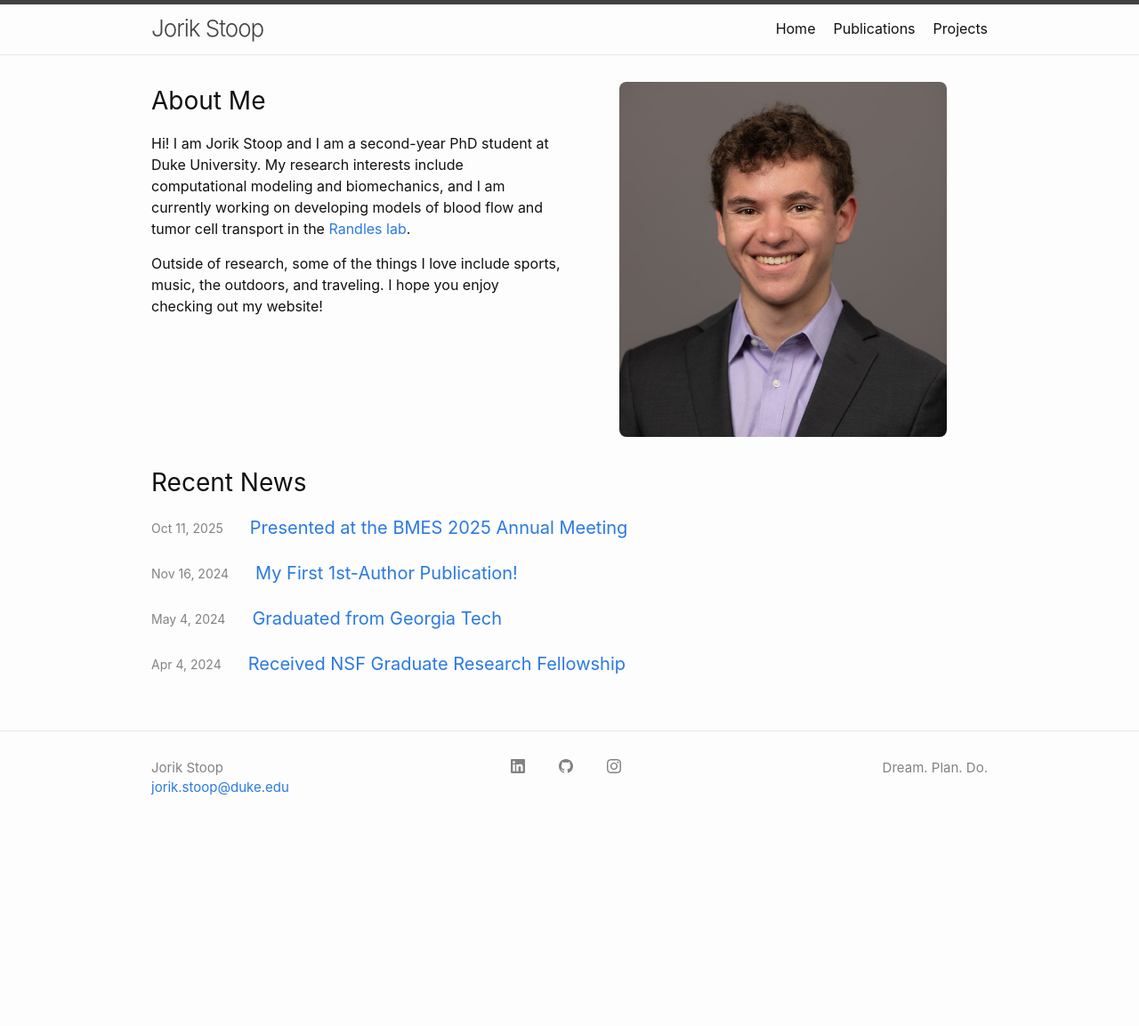
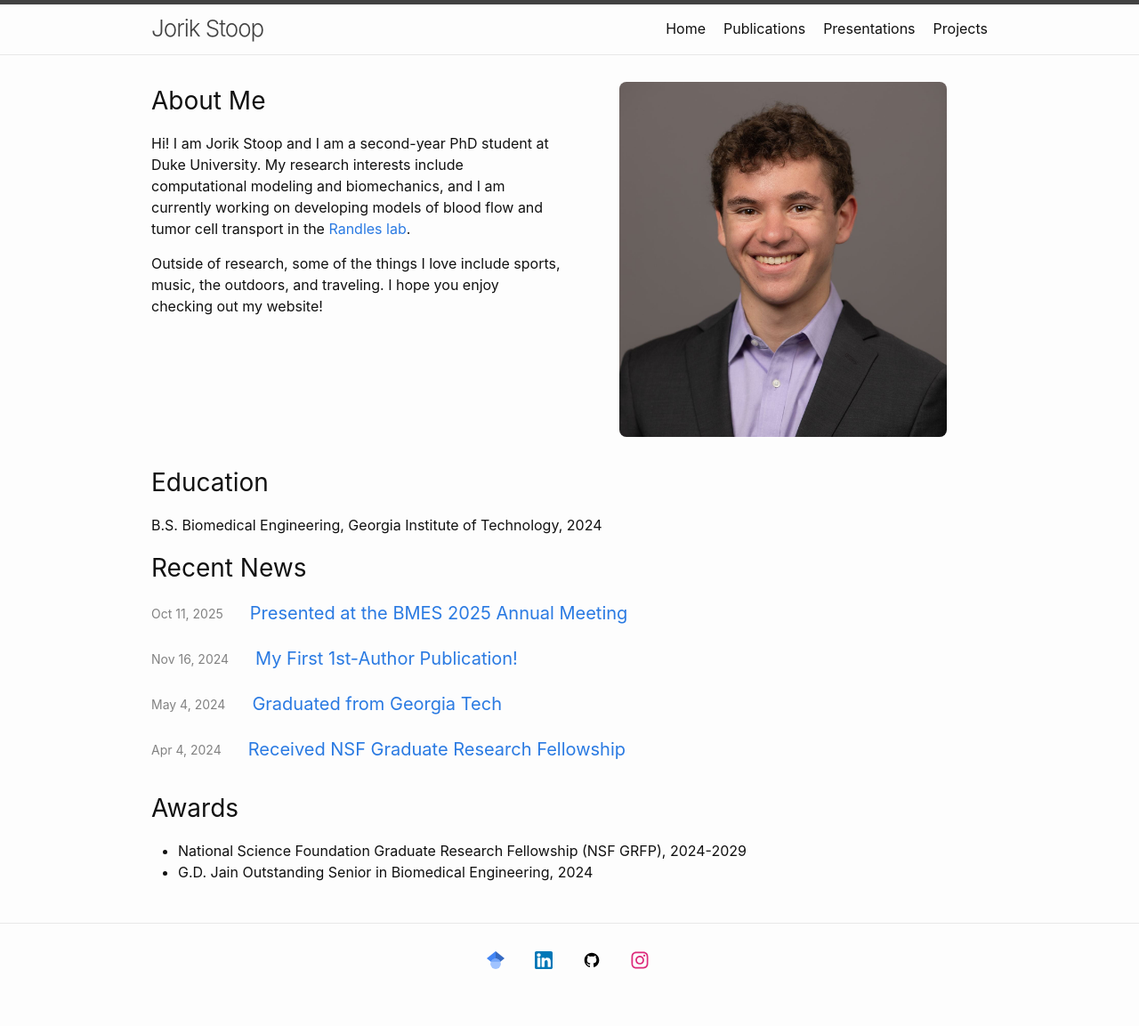
Before and after one commit to jorikstoop/jorikstoop.github.io, a Jekyll site: the page built from index.html, in a window 1280 px wide. Shown: the whole page at 89% size. Built offline with Jekyll 4.4.1, drawn with Linux system fonts in a browser that asks for light colours; before the commit the page ends 957 px from its top, so only the background shows below that.

Commit message:
website updates
1. added separate publications and presentations tabs
2. added education and awards info to home page
3. updated the footer to include google scholar icon

```diff
--- a/_config.yml
+++ b/_config.yml
@@ -22,16 +22,18 @@ title: Jorik Stoop
 header_pages:
   - home.md
   - publications.md
+  - presentations.md
   - projects.md
 
 #Footer
 email: jorik.stoop@duke.edu
 description: >- # this means to ignore newlines until "baseurl:"
-  Dream. Plan. Do.
+
 baseurl: "" # the subpath of your site, e.g. /blog
 url: http://jorikstoop.com # the base hostname & protocol for your site, e.g. http://example.com
 
 #Socials
+googlescholar_username: jorikstoop
 github_username:  jorikstoop
 linkedin_username: jorik-stoop
 instagram_username: jorikstoop
--- a/_includes/icon-github.html
+++ /dev/null
@@ -1 +0,0 @@
-<a href="https://github.com/{{ include.username }}"><span class="icon icon--github">{% include icon-github.svg %}</span><span class="username">{{ include.username }}</span></a>
--- a/_includes/icon-twitter.html
+++ /dev/null
@@ -1 +0,0 @@
-<a href="https://twitter.com/{{ include.username }}"><span class="icon icon--twitter">{% include icon-twitter.svg %}</span><span class="username">{{ include.username }}</span></a>
--- a/_includes/social.html
+++ b/_includes/social.html
@@ -1,4 +1,49 @@
 <ul class="social-media-list">
+
+  {%- if site.googlescholar_username -%}
+  <li>
+    <a href="https://scholar.google.com/citations?user=Ea4eBuQAAAAJ&hl=en" target="_blank"
+      rel="noopener noreferrer">
+      <svg class="svg-icon">
+        {% include icon-googlescholar.svg %}
+      </svg>
+    </a>
+  </li>{%- endif -%}
+
+  {%- if site.linkedin_username -%}
+  <li>
+    <a href="https://www.linkedin.com/in/{{ site.linkedin_username| cgi_escape | escape }}" target="_blank"
+      rel="noopener noreferrer">
+      <svg class="svg-icon">
+        {% include icon-linkedin.svg %}
+        <!-- <use xlink:href="{{ '/assets/minima-social-icons.svg#linkedin' | relative_url }}"></use> -->
+      </svg>
+    </a>
+  </li>{%- endif -%}
+
+  {%- if site.github_username -%}
+  <li>
+    <a href="https://github.com/{{ site.github_username| cgi_escape | escape }}" target="_blank"
+      rel="noopener noreferrer">
+      <svg class="svg-icon">
+        {% include icon-github.svg %}
+        <!-- <use xlink:href="{{ '/assets/minima-social-icons.svg#github' | relative_url }}"></use> -->
+      </svg>
+    </a>
+  </li>{%- endif -%}
+
+  {%- if site.instagram_username -%}
+  <li>
+    <a href="https://instagram.com/{{ site.instagram_username| cgi_escape | escape }}" target="_blank"
+      rel="noopener noreferrer">
+      <svg class="svg-icon">
+        {% include icon-instagram.svg %}
+        <!-- <use xlink:href="{{ '/assets/minima-social-icons.svg#instagram' | relative_url }}"></use> -->
+      </svg>
+    </a>
+  </li>{%- endif -%}
+
+  <!-- ACCOUNTS I DON'T HAVE: -->
   {%- if site.dribbble_username -%}
   <li>
     <a href="https://dribbble.com/{{ site.dribbble_username| cgi_escape | escape }}">
@@ -26,39 +71,6 @@
         <use xlink:href="{{ '/assets/minima-social-icons.svg#flickr' | relative_url }}"></use>
       </svg>
       <span class="username">{{ site.flickr_username| escape }}</span>
-    </a>
-  </li>{%- endif -%}
-
-  {%- if site.linkedin_username -%}
-  <li>
-    <a href="https://www.linkedin.com/in/{{ site.linkedin_username| cgi_escape | escape }}" target="_blank"
-      rel="noopener noreferrer">
-      <svg class="svg-icon">
-        <use xlink:href="{{ '/assets/minima-social-icons.svg#linkedin' | relative_url }}"></use>
-      </svg>
-      <!-- <span class="username">{{ site.linkedin_username| escape }}</span> -->
-    </a>
-  </li>{%- endif -%}
-
-  {%- if site.github_username -%}
-  <li>
-    <a href="https://github.com/{{ site.github_username| cgi_escape | escape }}" target="_blank"
-      rel="noopener noreferrer">
-      <svg class="svg-icon">
-        <use xlink:href="{{ '/assets/minima-social-icons.svg#github' | relative_url }}"></use>
-      </svg>
-      <!-- <span class="username">{{ site.github_username| escape }}</span> -->
-    </a>
-  </li>{%- endif -%}
-
-  {%- if site.instagram_username -%}
-  <li>
-    <a href="https://instagram.com/{{ site.instagram_username| cgi_escape | escape }}" target="_blank"
-      rel="noopener noreferrer">
-      <svg class="svg-icon">
-        <use xlink:href="{{ '/assets/minima-social-icons.svg#instagram' | relative_url }}"></use>
-      </svg>
-      <!-- <span class="username">{{ site.instagram_username| escape }}</span> -->
     </a>
   </li>{%- endif -%}
 
--- a/_sass/minima/_layout.scss
+++ b/_sass/minima/_layout.scss
@@ -149,6 +149,8 @@
   padding-left: $spacing-unit / 2;
 }
 
+/* Three column footer with email, socials, and site description */
+/*
 .footer-col-1 {
   order: 1;
   width: -webkit-calc(30% - (#{$spacing-unit} / 2));
@@ -167,7 +169,17 @@
   text-align: right;
   width: -webkit-calc(30% - (#{$spacing-unit} / 2));
   width:         calc(30% - (#{$spacing-unit} / 2));
-}
+}*/
+
+/* footer with only socials */
+  .footer-col-1,
+  .footer-col-3{
+    display: none;
+  }
+  .footer-col-2{
+    width: -webkit-calc(100% - (#{$spacing-unit} / 2));
+    width:         calc(100% - (#{$spacing-unit} / 2));
+  }
 
 /* Don't change anything for 600-800px screen size
 @include media-query($on-laptop) {
@@ -184,33 +196,7 @@
 }*/
 
 @include media-query($on-palm) {
-  /* Attempt at getting contact info and site description next to each other with socials underneath
-  * I'm not sure exactly what is wrong but with this code I get all the columns stacked instead of col-1 and col-3
-  * next to each other;
-  .footer-col-wrapper{
-    flex-direction: column;
-    flex-wrap: wrap;
-  }
-
-  .footer-col-1,
-  .footer-col-3{
-    width: -webkit-calc(50% - (#{$spacing-unit} / 2));
-    width:         calc(50% - (#{$spacing-unit} / 2));
-    float: none;
-  }
-
-  .footer-col-1{
-    order: 1;
-  }
-  .footer-col-3{
-    order: 2;
-  }
-
-  .footer-col-2{
-    order: 3;
-    width: -webkit-calc(100% - (#{$spacing-unit} / 2));
-    width:         calc(100% - (#{$spacing-unit} / 2));
-  }*/
+  /* For on-palm (narrow screen) only display the middle column with socials */
   .footer-col-1,
   .footer-col-3{
     display: none;
@@ -234,6 +220,7 @@
   @include relative-font-size(2);
 }
 
+// ABOUT ME
 .about-me {
   margin-bottom: 30px;
 }
@@ -251,7 +238,6 @@
     display: block;
   }
 }
-
 .about-me-text {
   flex: 1;
   margin-right: 20px;
@@ -266,10 +252,15 @@
   border-radius: 8px;
 }
 
+// EDUCATION
+.education-heading {
+  @include relative-font-size(1.75);
+}
+
+// NEWS POSTS
 .post-list-heading {
   @include relative-font-size(1.75);
 }
-
 .post-list {
   margin-left: 0;
   list-style: none;
@@ -278,26 +269,26 @@
     margin-bottom: $spacing-unit/5;
   }
 }
-
 .post-container{
   display: flex;
   align-items: top;
 }
-
 .post-meta {
   font-size: $small-font-size;
   color: $grey-color;
   padding-top: 5px;
   margin-right: 30px;
 }
-
 .post-link {
   display: block;
   //@include relative-font-size(1.5);
   @include relative-font-size(1.25);
 }
 
-
+// AWARDS LIST
+.award-list-heading {
+  @include relative-font-size(1.75);
+}
 
 /**
  * Posts
@@ -305,7 +296,6 @@
 .post-header {
   margin-bottom: $spacing-unit;
 }
-
 .post-title {
   //@include relative-font-size(2.625);
   @include relative-font-size(2);
@@ -316,7 +306,6 @@
     @include relative-font-size(2.25);
   }
 }
-
 .post-content {
   margin-bottom: $spacing-unit;
 
--- a/index.html
+++ b/index.html
@@ -1,7 +1,9 @@
 ---
 layout: default
-section_title: "About Me"
-list_title: "Recent News"
+subtitle1: "About Me"
+subtitle2: "Education"
+subtitle3: "Recent News"
+subtitle4: "Awards"
 show_excerpts: false
 ---
 
@@ -16,7 +18,7 @@ show_excerpts: false
   <section class="about-me">
     <div class="about-me-container">
       <div class="about-me-text">
-        <h2 class="about-me-heading">{{ page.section_title }}</h2>
+        <h2 class="about-me-heading">{{ page.subtitle1 }}</h2>
         <p>
         {% capture about_me_content %}
         {% include about_me.md %}
@@ -30,9 +32,17 @@ show_excerpts: false
     </div>
   </section>
 
+  <!-- Education Section -->
+  <section class="education">
+    <h2 class="education-heading">{{ page.subtitle2 }}</h2>
+    <p>
+      B.S. Biomedical Engineering, Georgia Institute of Technology, 2024
+    </p>
+  </section>
+
   <!-- List of News Posts -->
   {%- if site.posts.size > 0 -%}
-    <h2 class="post-list-heading">{{ page.list_title}}</h2>
+    <h2 class="post-list-heading">{{ page.subtitle3}}</h2>
     <ul class="post-list">
       {%- for post in site.posts -%}
       <li>
@@ -51,8 +61,14 @@ show_excerpts: false
       </li>
       {%- endfor -%}
     </ul>
+  {%- endif -%}
 
-  {%- endif -%}
+  <!-- List of Awards -->
+  <h2 class="award-list-heading">{{ page.subtitle4 }}</h2>
+  <ul class="award-list">
+    <li>National Science Foundation Graduate Research Fellowship (NSF GRFP), 2024-2029</li>
+    <li>G.D. Jain Outstanding Senior in Biomedical Engineering, 2024</li>
+  </ul>
 
 </div>
 
```
Also changed, not shown: _layouts/frontpage.html (+0 -18 lines), presentations.md (added, +21 -0 lines), publications.md (+5 -16 lines), _includes/icon-github.svg, _includes/icon-googlescholar.svg (added), _includes/icon-instagram.svg (added), _includes/icon-linkedin.svg (added), _includes/icon-twitter.svg (deleted).
